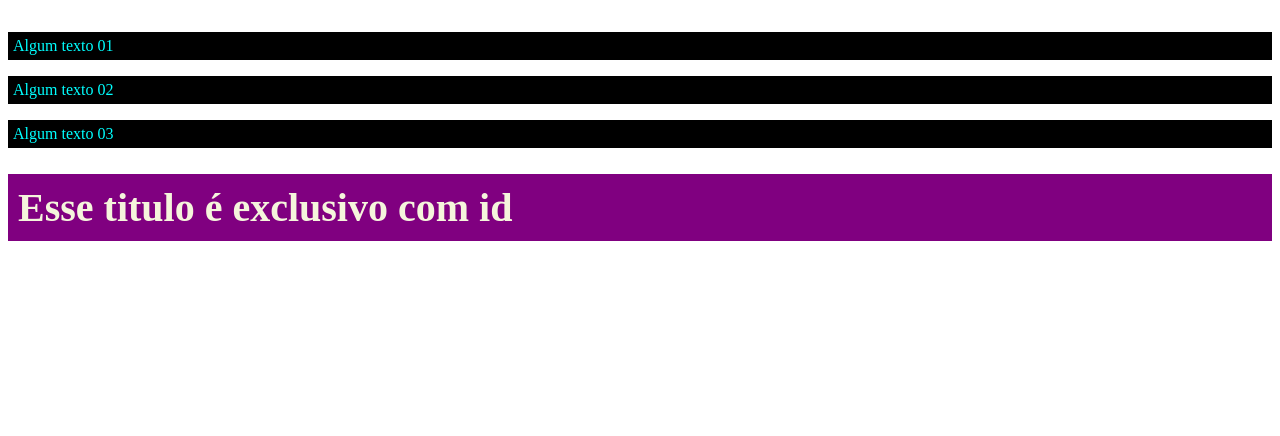
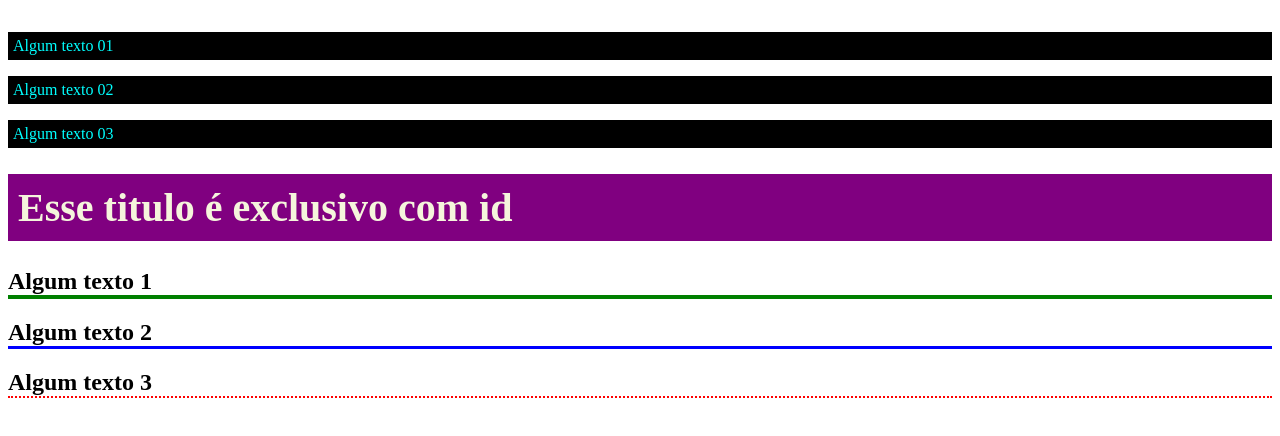
Before and after one commit to wallsp/11-03-html, a plain HTML site: page index.html in a window 1280 px wide. Shown: the part 657-1093 px from the top of the page. Drawn offline with Linux system fonts and the light colour scheme.

Commit message:
10 multiplas regras

```diff
--- a/css/style.css
+++ b/css/style.css
@@ -23,3 +23,15 @@ body {
     padding: 10px;
     font-size: 40px;
 }
+
+h2{
+    border-bottom: 2px dotted red;
+}
+
+.titulo{
+    border-bottom: 3px solid blue;
+}
+
+#algum-titulo{
+    border-bottom: 4px solid green;
+}
--- a/index.html
+++ b/index.html
@@ -71,5 +71,11 @@
 
 <h1 id="exclusive-title">Esse titulo é exclusivo com id</h1>
 
+<!-- 10 multilplas regras -->
+
+<h2 id="algum-titulo" class="titulo">Algum texto 1</h2>
+<h2 class="titulo">Algum texto 2</h2>
+<h2>Algum texto 3</h2>
+
 </body>
 </html>
```
